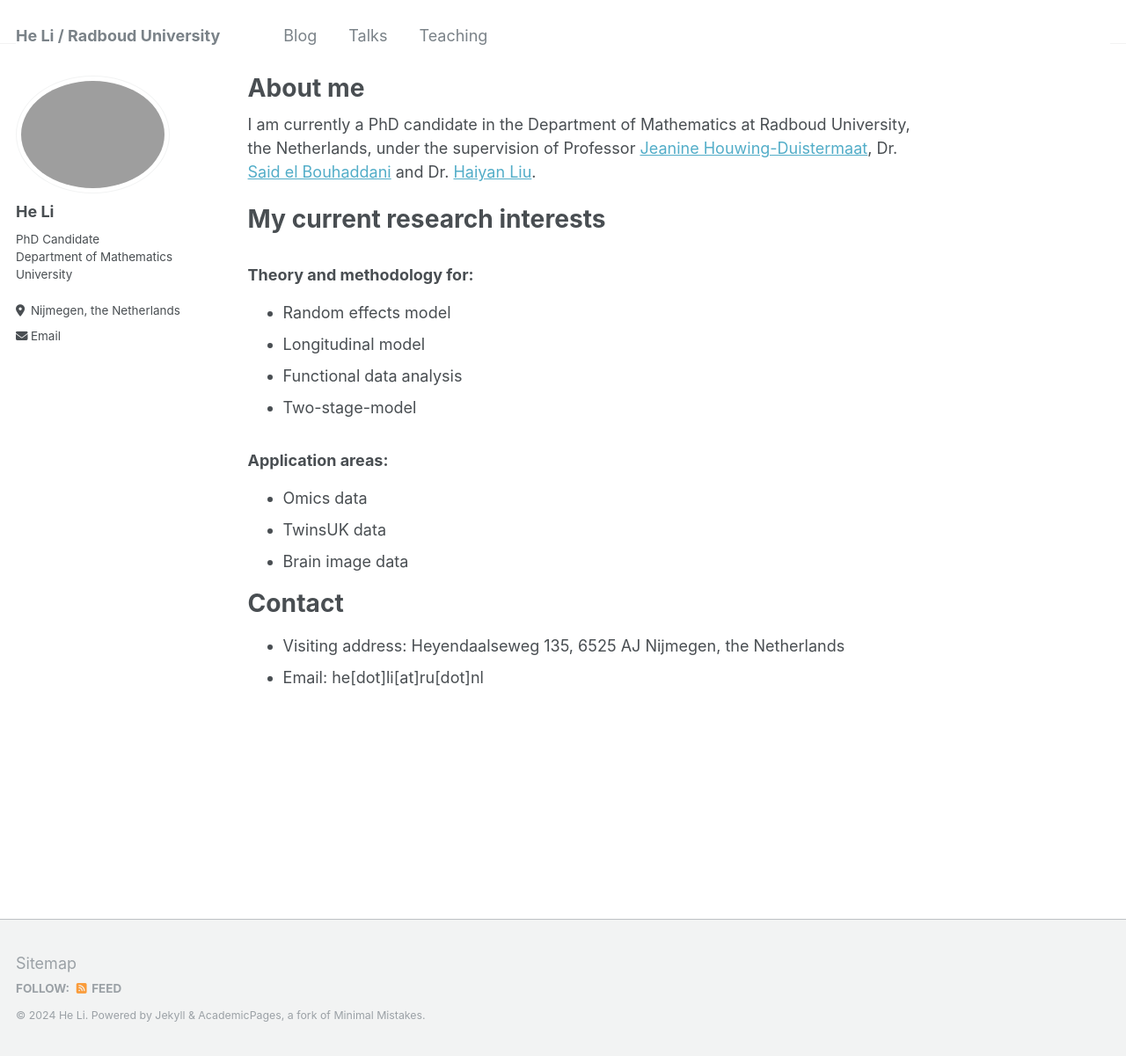
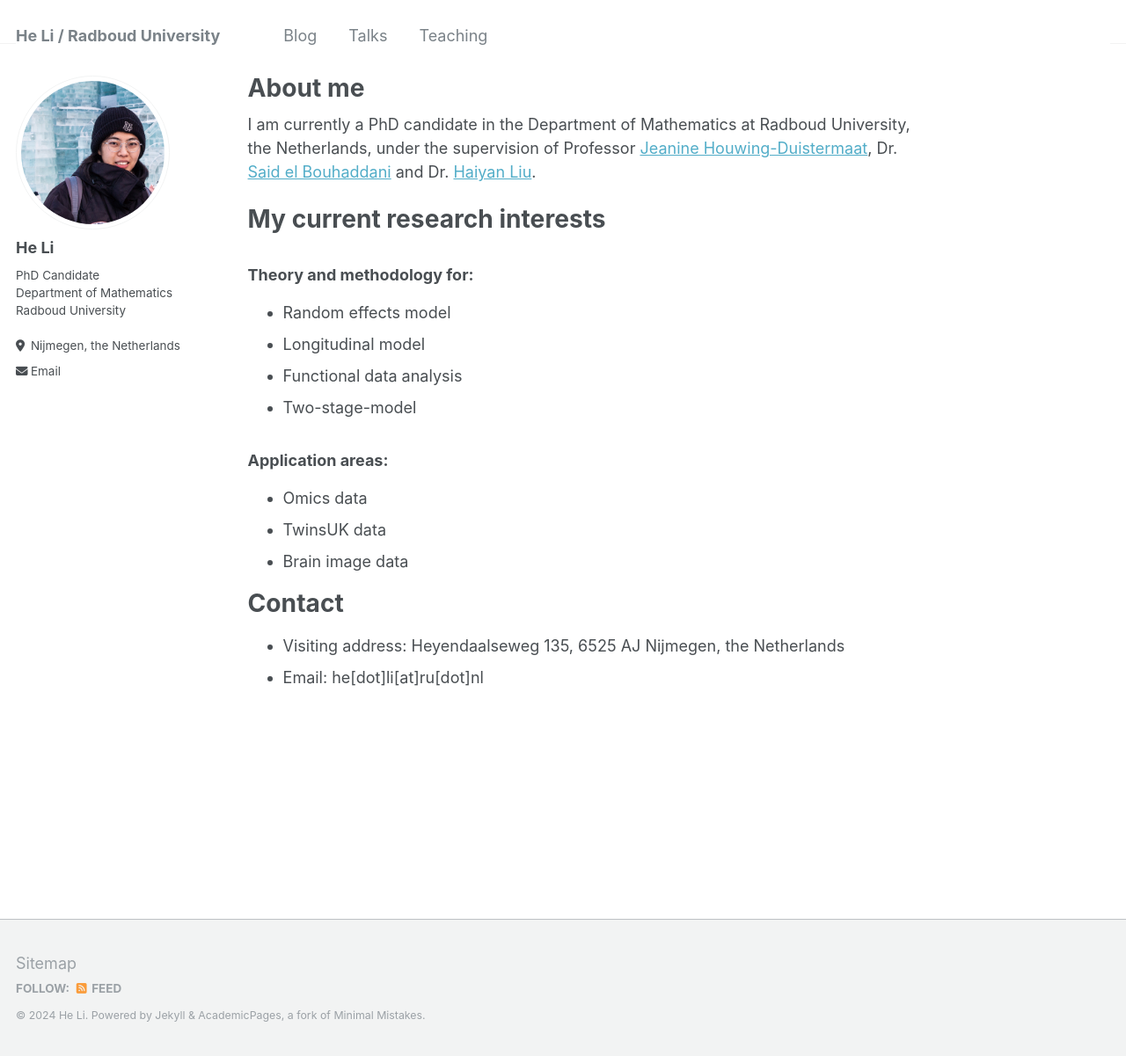
Before and after one commit to heli-math/heli-math.github.io, a Jekyll site: the page built from _pages/about.md, in a window 1280 px wide and 1201 px high. Shown: the whole window at 88% size. Built offline with Jekyll 4.4.1, drawn with Linux system fonts in a browser that asks for light colours.

Commit message:
Update _config.yml

```diff
--- a/_config.yml
+++ b/_config.yml
@@ -21,10 +21,10 @@ repository               : "heli-math/heli-math.github.io"
 #               Additional customization can be done by editing /_includes/author-profile.html
 author:
   # Biographic information
-  avatar           : "profile.png"
+  avatar           : "profile.jpg"
   name             : "He Li"
   pronouns         : # example: "she/her"
-  bio              : "PhD Candidate <br> Department of Mathematics <br> University"
+  bio              : "PhD Candidate <br> Department of Mathematics <br> Radboud University"
   location         : "Nijmegen, the Netherlands"
   employer         : # "Red Brick University"
   uri              : # URL
```
